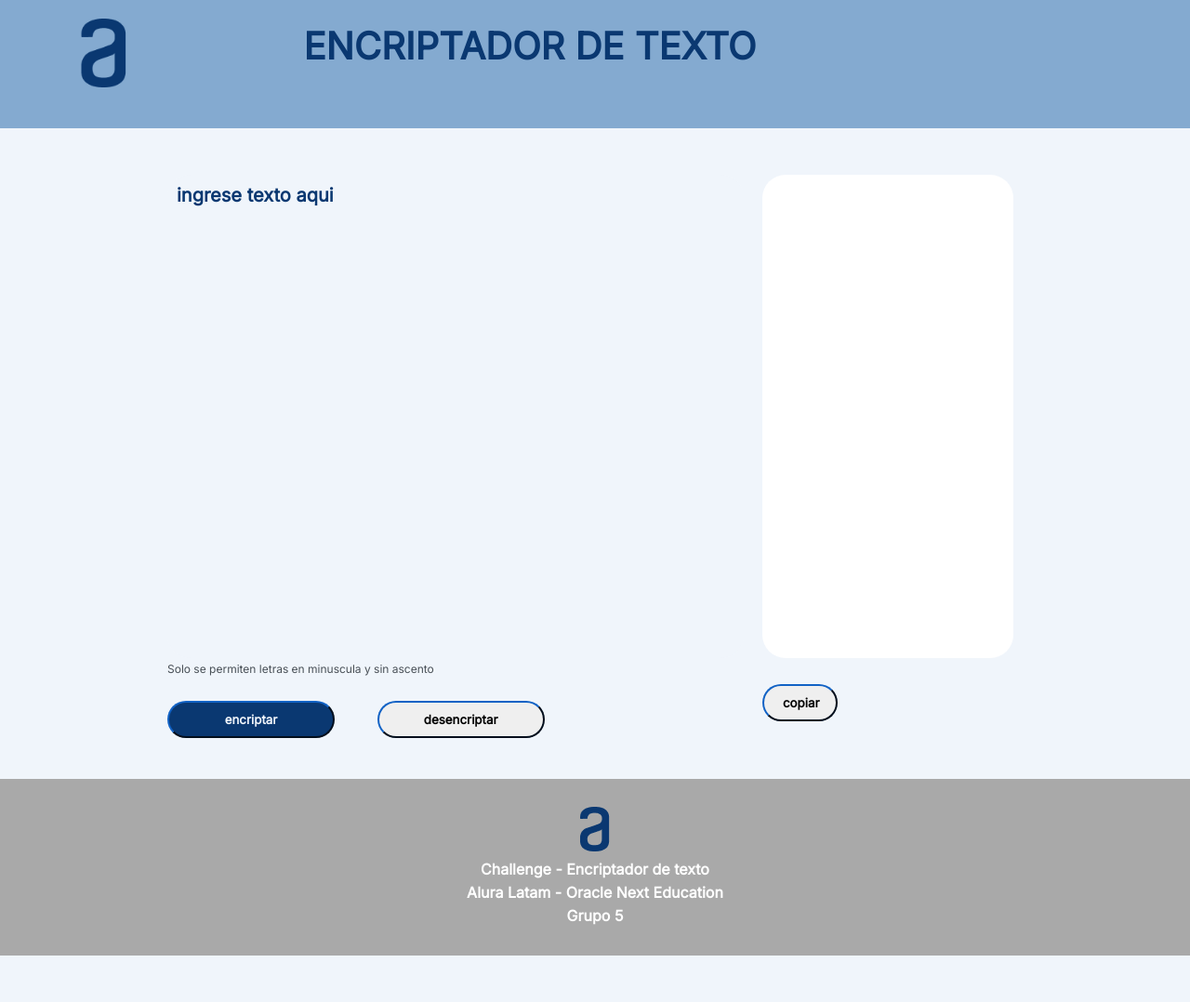
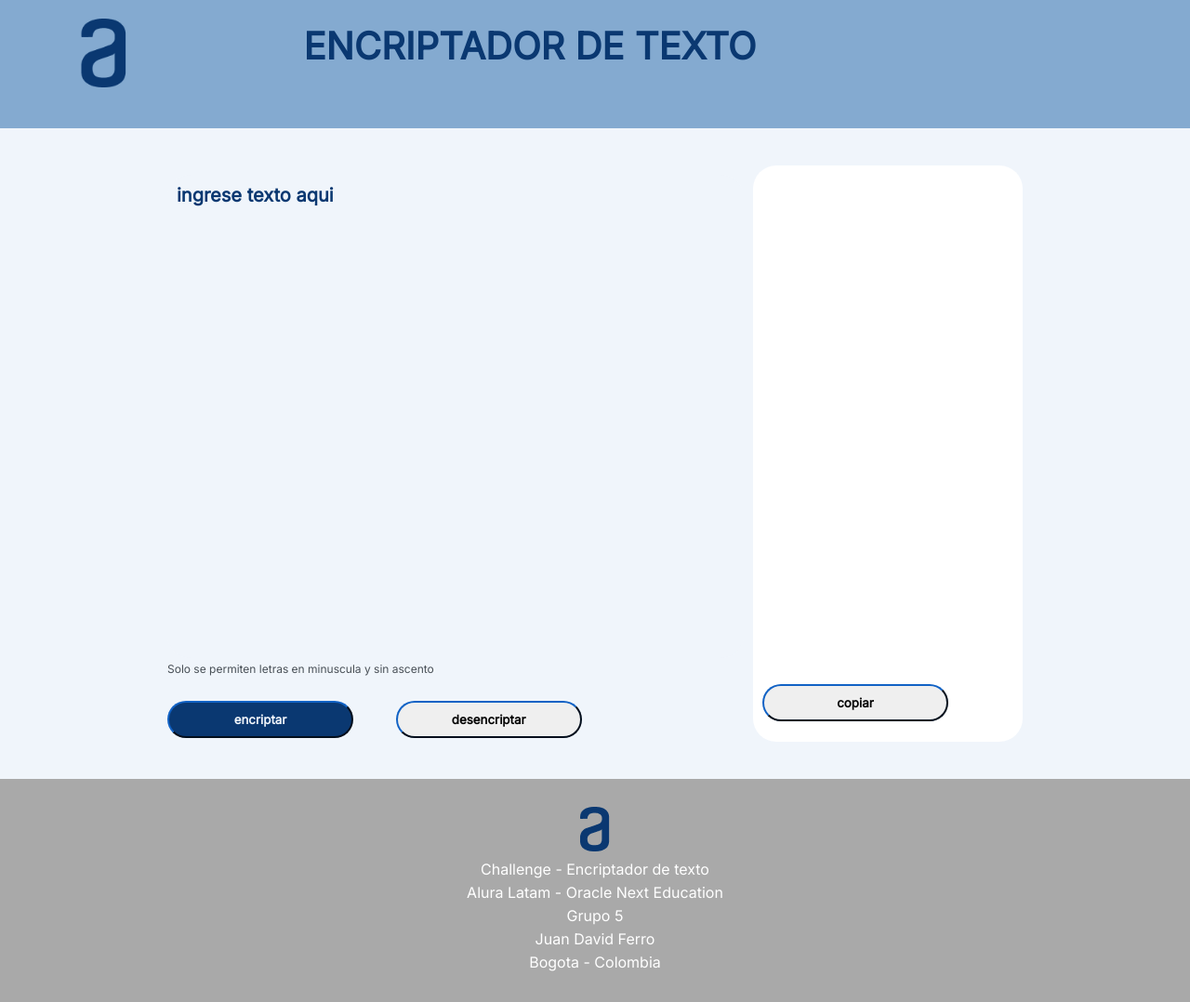
Before and after one commit to ferrojuan/Encriptador_texto_AluraG5, a plain HTML site: page index.html in a window 1280 px wide. Shown: the whole page at 93% size. Before the commit the page ends 1028 px from the top, so only its background shows below. Drawn offline with Linux system fonts and the light colour scheme.

Commit message:
Actualizacion de footer

```diff
--- a/index.html
+++ b/index.html
@@ -26,26 +26,28 @@
     <main>
         <div class="textos">
             <div class="texto_in">
-                <textarea  class="input_texto_in" cols="auto" rows="auto" placeholder="Ingrese texto aqui"></textarea>
+                <textarea  class="input_texto_in" cols="auto" rows="auto" placeholder="Ingrese texto aqui" required></textarea>
                 <p class="informacion">
                     Solo se permiten letras en minuscula y sin ascento
                 </p>
                 <div class="botones">
-                    <button class="btn_encriptar" onclick="btnEncriptar">encriptar</button>
-                    <button class="btn_desencriptar">desencriptar</button>
+                    <button class="btn_encriptar" onclick="btnEncriptar()" placeholder="Aqui veras el mensaje que quieres Encriptar o desencriptar">encriptar</button>
+                    <button class="btn_desencriptar" onclick="btnDesencriptar()">desencriptar</button>
                 </div>
 
             </div>
             <div class="texto_out">
                 <textarea class="input_texto_out" cols="auto" rows="auto" ></textarea>
                 <div class="botones">
-                    <button class="btn_copiar"> copiar</button>
+                    <button class="btn_copiar" onclick="btnCopiar()"> copiar</button>
                 </div>
             </div>
         </div>
     </main>
 
     <footer>
+
+
         <img class="logo_footer" src="src/Logo.png" alt="Logo Alura">
 
         <p>Challenge - Encriptador de texto
@@ -53,10 +55,13 @@
             Alura Latam - Oracle Next Education
             <br>
             Grupo 5
+            <br>
+            Juan David Ferro
+            <br>
+            Bogota - Colombia
         </p>
     </footer>
     <script src="encriptador.js"></script>
 
 </body>
-
 </html>
--- a/style.css
+++ b/style.css
@@ -43,6 +43,11 @@ main{
 }
 .input_texto_in{
     background-color:#F0F5FB ;
+
+}
+.texto_out{
+    background-color: white;
+    border-radius: 25px;
 
 }
 .texto_out textarea{
@@ -98,7 +103,7 @@ textarea:focus{
 
 }
 .botones button{
-    width:30%;
+    width:200px;
     border-color: #0A3871;
     text-align: center;
     border-radius: 25px;
@@ -125,12 +130,10 @@ textarea:focus{
 
 footer{
     background-color: darkgray;
-    /* width: 100%; */
-    /* height:100px; */
+
     text-align: center;
     padding: 30px;
     color:white;
-    font-weight: bold;
     line-height: 25px;
 }
 
@@ -163,7 +166,6 @@ footer{
     .textos{
         flex-direction: column;
 
-
     }
     .texto_in,.exto_out{
        height: auto;
```
